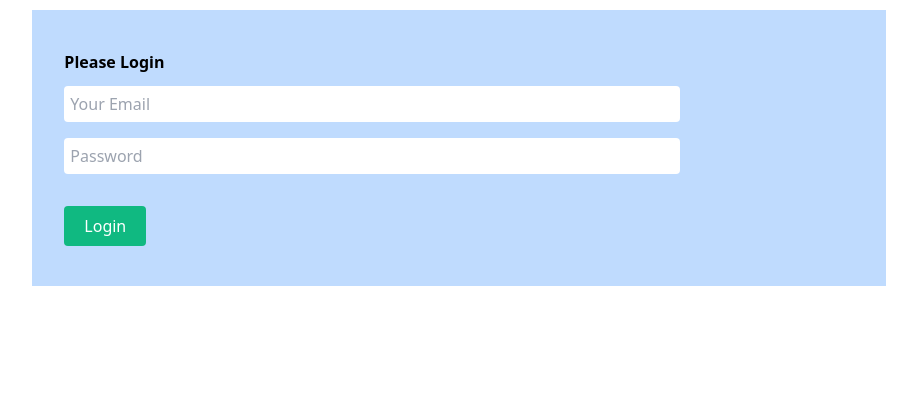
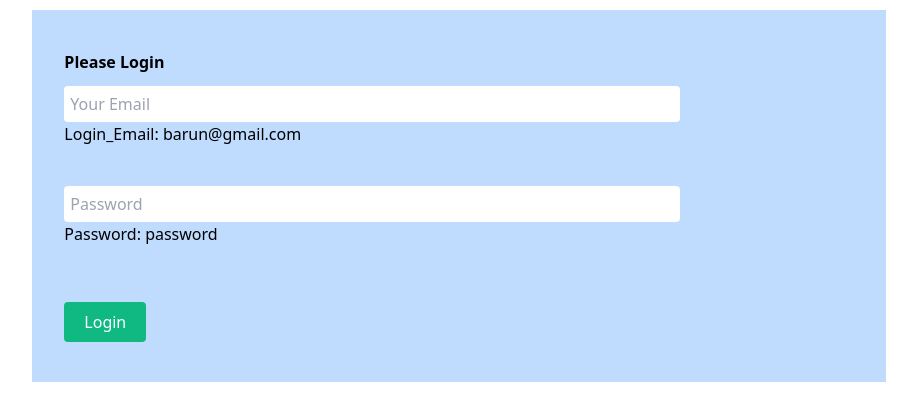
Before and after one commit to itbarunmitra1000/bank-lenden, a plain HTML site: page index.html in a window 1280 px wide. Shown: the part 158-578 px from the top of the page, without its empty margins (181-1098 px from the left). Drawn offline with nearby package versions, Linux system fonts and the light colour scheme.

Commit message:
add email as example for login

```diff
--- a/index.html
+++ b/index.html
@@ -20,10 +20,14 @@
         <section class="bg-blue-200 pl-8 py-10">
 
             <h1 class="font-semibold mb-3">Please Login</h1>
-            <input id="login-input" class=" rounded w-3/4 p-1.5 mb-4" type="text" placeholder="Your Email">
+            <input id="login-input" class=" rounded w-3/4 p-1.5 " type="text" placeholder="Your Email">
+            <p class="mb-4">Login_Email: barun@gmail.com</p>
             <br>
-            <input id="login-password" class=" rounded w-3/4 p-1.5 mb-8" type="password" placeholder="Password">
+
+            <input id="login-password" class=" rounded w-3/4 p-1.5 " type="password" placeholder="Password">
+            <p class="mb-8">Password: password</p>
             <br>
+
             <button id="login-button" class="py-2 px-5 bg-green-500 text-white rounded">Login</button>
 
         </section>
```
